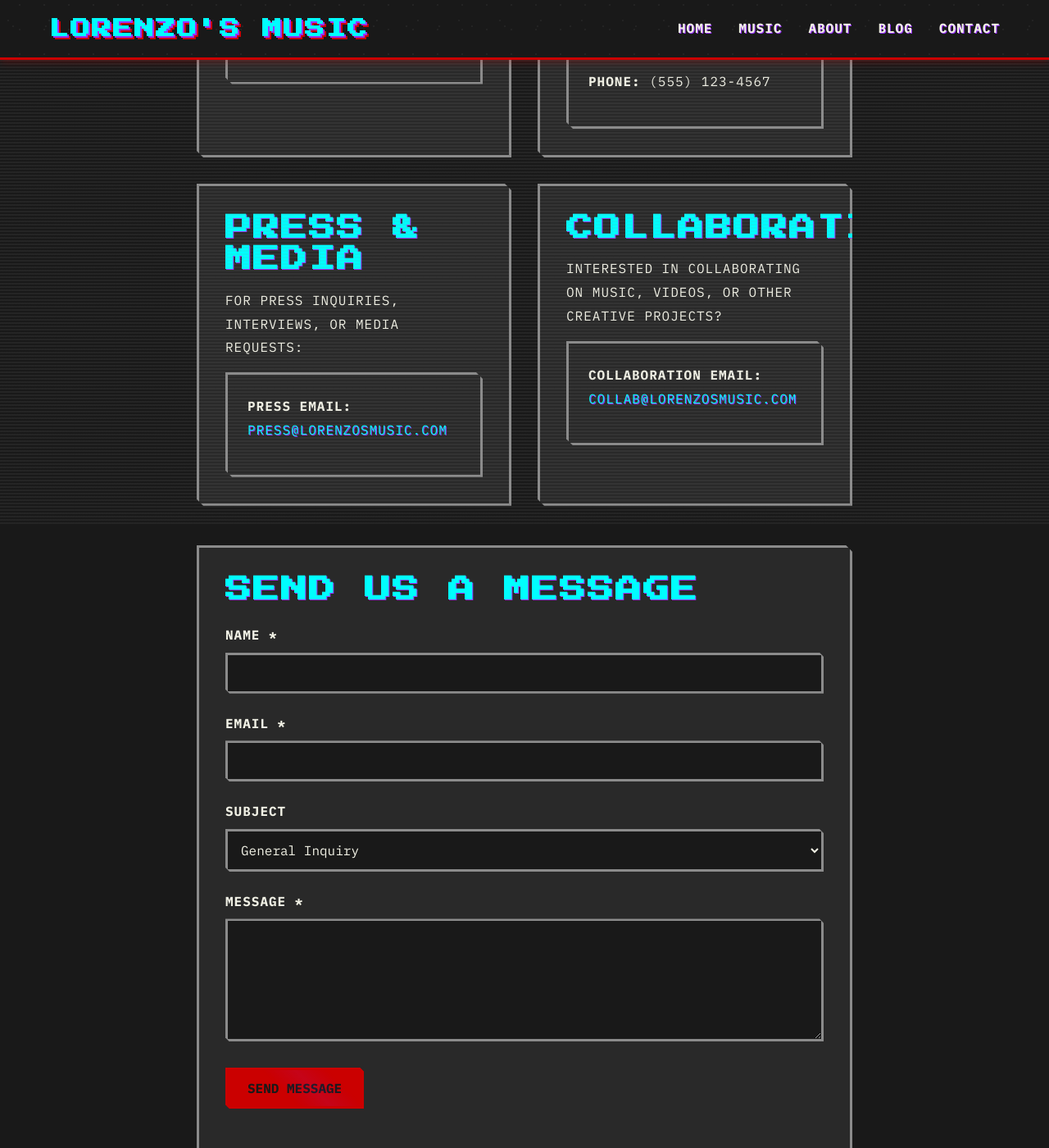
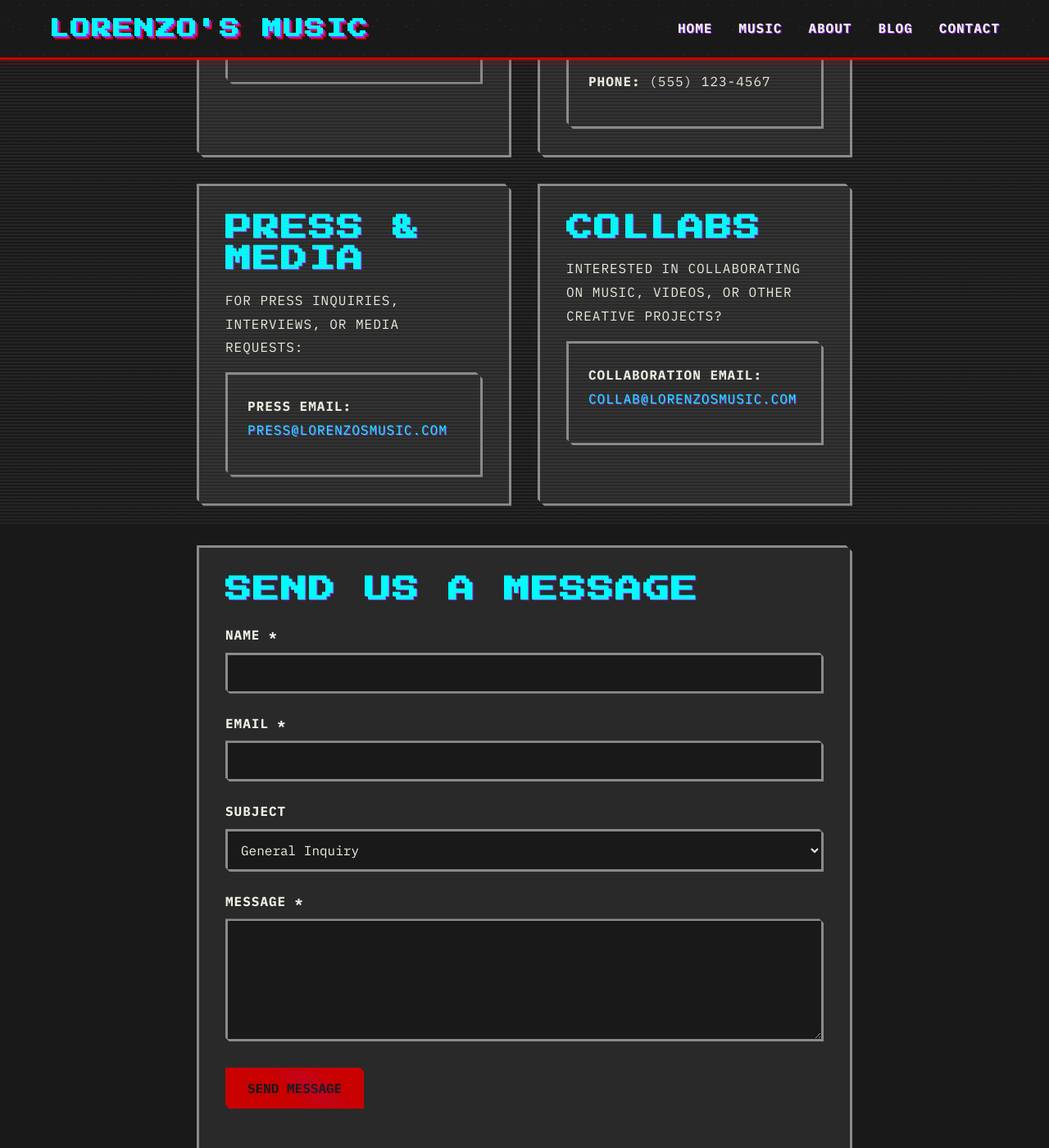
Before and after one commit to tmray/bootleg-videos, a Jekyll site: the page built from contact.html, in a window 1280 px wide and 1400 px high, scrolled down 759 px. Shown: the whole window at 82% size. Built offline with Jekyll 4.4.1, drawn with Linux system fonts in a browser that asks for light colours.

Commit message:
changed the screen flicker settings back to .9 and 2sec

```diff
--- a/assets/css/main.css
+++ b/assets/css/main.css
@@ -34,13 +34,13 @@ body {
         radial-gradient(circle at 80% 20%, rgba(140, 140, 140, 0.03) 1px, transparent 1px),
         radial-gradient(circle at 40% 80%, rgba(140, 140, 140, 0.03) 1px, transparent 1px);
     background-size: 50px 50px, 30px 30px, 40px 40px;
-    animation: vhs-static 1.5s infinite;
+    animation: vhs-static 2s infinite;
 }
 
 @keyframes vhs-static {
     0% { opacity: 0.9; }
     50% { opacity: 1; }
-    100% { opacity: 0.85; }
+    100% { opacity: 0.9; }
 }
 
 .container {
--- a/contact.html
+++ b/contact.html
@@ -36,7 +36,7 @@ subtitle: Get In Touch With Us
         </div>
 
         <div class="contact-section">
-            <h2>Collaborations</h2>
+            <h2>Collabs</h2>
             <p>Interested in collaborating on music, videos, or other creative projects?</p>
             <div class="contact-info">
                 <p><strong>Collaboration Email:</strong> <a href="mailto:collab@lorenzosmusic.com">collab@lorenzosmusic.com</a></p>
```
Also changed, not shown: _posts/2025-08-01-lorenzos-music-podcast-video.md (+1 -1 lines), 3 other files.
